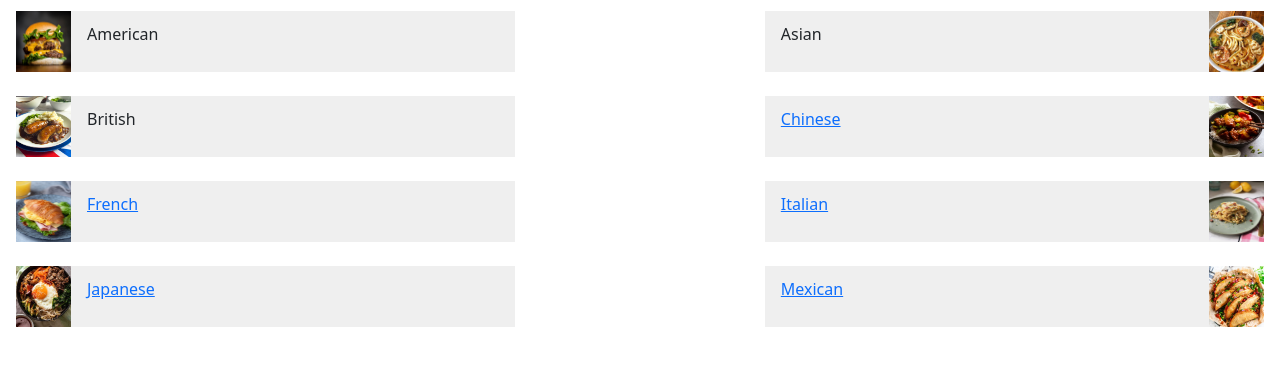
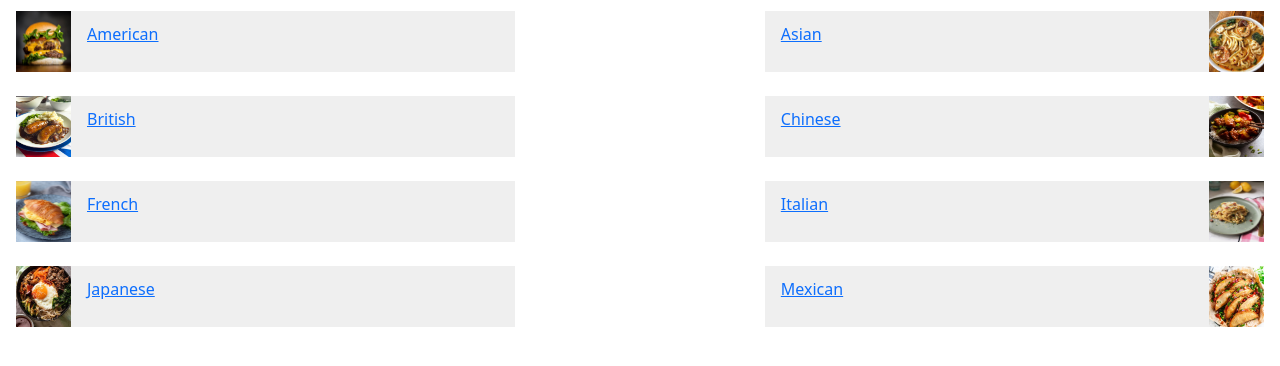
Before and after one commit to DoyeDesigns/Eat-and-Smile-recipe-finder, a website built with Parcel: page src/index.html in a window 1280 px wide. Shown: the part 280-646 px from the top of the page. Built offline with nearby package versions, Linux system fonts and the light colour scheme; no server answers; files whose address does not match are found by name.

Commit message:
uncommented the a tags on american, asian and british

```diff
--- a/src/index.html
+++ b/src/index.html
@@ -55,7 +55,7 @@
             class="row row-cols-2 justify-content-between gy-4 gx-0 mx-3"
           >
           <div class="col w-40">
-            <!-- <a href="category.html" class="d-block"> -->
+            <a href="category.html" class="d-block">
               <div class="categories d-flex align-items-center px-0">
                 <img
                   src="../images/Shake Shack's Culinary Director Shares Six Tips For Making Burgers At Home.jpeg"
@@ -66,10 +66,10 @@
                 />
                 <p class="category ms-3 text-break">American</p>
               </div>
-            <!-- </a> -->
+            </a>
           </div>
           <div class="col w-40">
-            <!-- <a href="category.html" class="d-block"> -->
+            <a href="category.html" class="d-block">
               <div
                 class="categories d-flex justify-content-between align-items-center px-0"
               >
@@ -82,10 +82,10 @@
                   class="image-fluid"
                 />
               </div>
-            <!-- </a> -->
+            </a>
           </div>
           <div class="col w-40">
-            <!-- <a href="category.html" class="d-block"> -->
+            <a href="category.html" class="d-block">
               <div class="categories d-flex align-items-center px-0">
                 <img
                   src="../images/Bangers and Mash Is an Ultra-Cozy British Dish Loaded with Flavor.jpeg"
@@ -96,7 +96,7 @@
                 />
                 <p class="category ms-3 text-break">British</p>
               </div>
-            <!-- </a> -->
+            </a>
           </div>
           <div class="col w-40">
             <a href="category.html" class="d-block">
```
